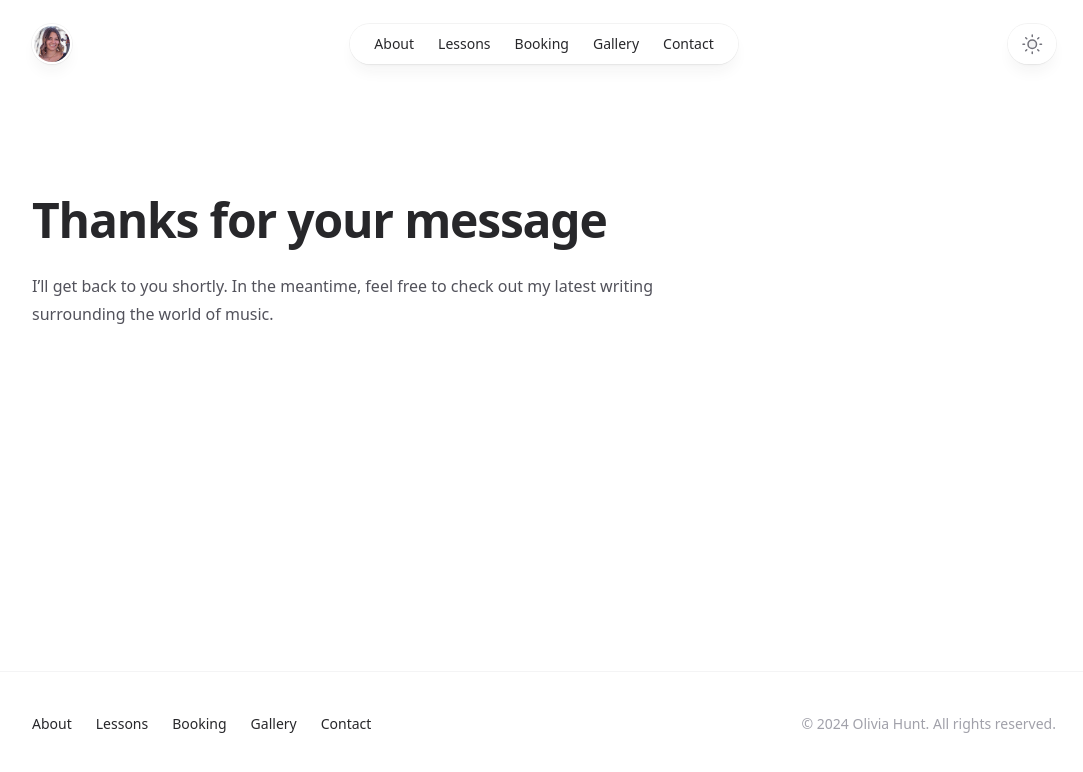
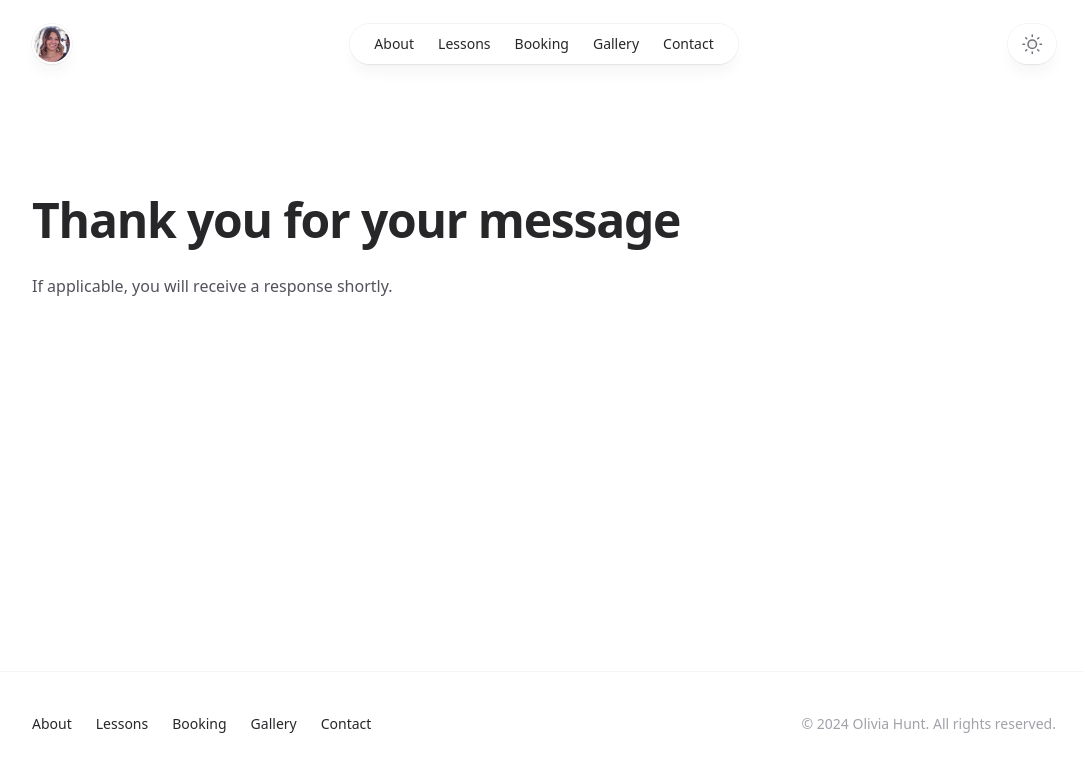
Before and after one commit to jseanpatel/oliviahuntcello.com, a Next.js app: page /thank-you in a window 1280 px wide. Shown: the top 772 px of the page, without its empty margins (96-1179 px from the left). Built offline with nearby package versions, Linux system fonts and the light colour scheme; no server answers.

Commit message:
chore: clean up thank-you

```diff
--- a/src/app/booking/page.jsx
+++ b/src/app/booking/page.jsx
@@ -97,7 +97,7 @@ export default function About() {
           <div>
             <div>
               <div className="max-w-xl mx-auto lg:mx-0 lg:max-w-lg ">
-                <form action="/thank-you" method="POST" className="mt-8 border-t border-gray-900/10 dark:border-zinc-400" name="booking-inquiry" netlify="true">
+                <form action="/thank-you" method="POST" className="mt-8 border-t border-gray-900/10 dark:border-zinc-400" name="booking-inquiry" netlify="true" data-netlify="true">
                 <div className="grid grid-cols-1 mt-8 gap-x-8 gap-y-6 sm:grid-cols-2">
                     <div className="">
                       <label
--- a/src/app/contact/page.js
+++ b/src/app/contact/page.js
@@ -81,8 +81,9 @@ export default function Contact() {
           action="#"
           method="POST"
           className="max-w-xl mx-auto mt-16 sm:mt-20"
-          name="contact"
+          name="contact-inquiry"
           netlify="true"
+          data-netlify="true"
         >
           <div className="grid grid-cols-1 gap-x-8 gap-y-6 sm:grid-cols-2">
             <div>
--- a/src/app/lessons/page.jsx
+++ b/src/app/lessons/page.jsx
@@ -143,6 +143,7 @@ export default function About() {
                   method="POST"
                   className="mt-8 border-t border-gray-900/10 dark:border-zinc-400"
                   name="lesson-inquiry"
+                  data-netlify="true"
                   netlify="true"
                 >
                   <div className="grid grid-cols-1 mt-8 gap-x-8 gap-y-6 sm:grid-cols-2">
--- a/src/app/page.jsx
+++ b/src/app/page.jsx
@@ -101,6 +101,7 @@ function SocialLink({ icon: Icon, ...props }) {
 function Newsletter() {
   return (
     <form
+    name="newsletter" method="POST" data-netlify="true"
       action="/thank-you"
       className="p-6 border rounded-2xl border-zinc-100 dark:border-zinc-700/40"
     >
--- a/src/app/thank-you/page.jsx
+++ b/src/app/thank-you/page.jsx
@@ -1,15 +1,15 @@
 import { SimpleLayout } from '@/components/SimpleLayout'
 
 export const metadata = {
-  title: 'You’re subscribed',
+  title: 'Message recieved',
   description: 'Thanks for subscribing to my newsletter.',
 }
 
 export default function ThankYou() {
   return (
     <SimpleLayout
-      title="Thanks for your message"
-      intro="I’ll get back to you shortly. In the meantime, feel free to check out my latest writing surrounding the world of music."
+      title="Thank you for your message"
+      intro="If applicable, you will receive a response shortly."
     />
   )
 }
```
